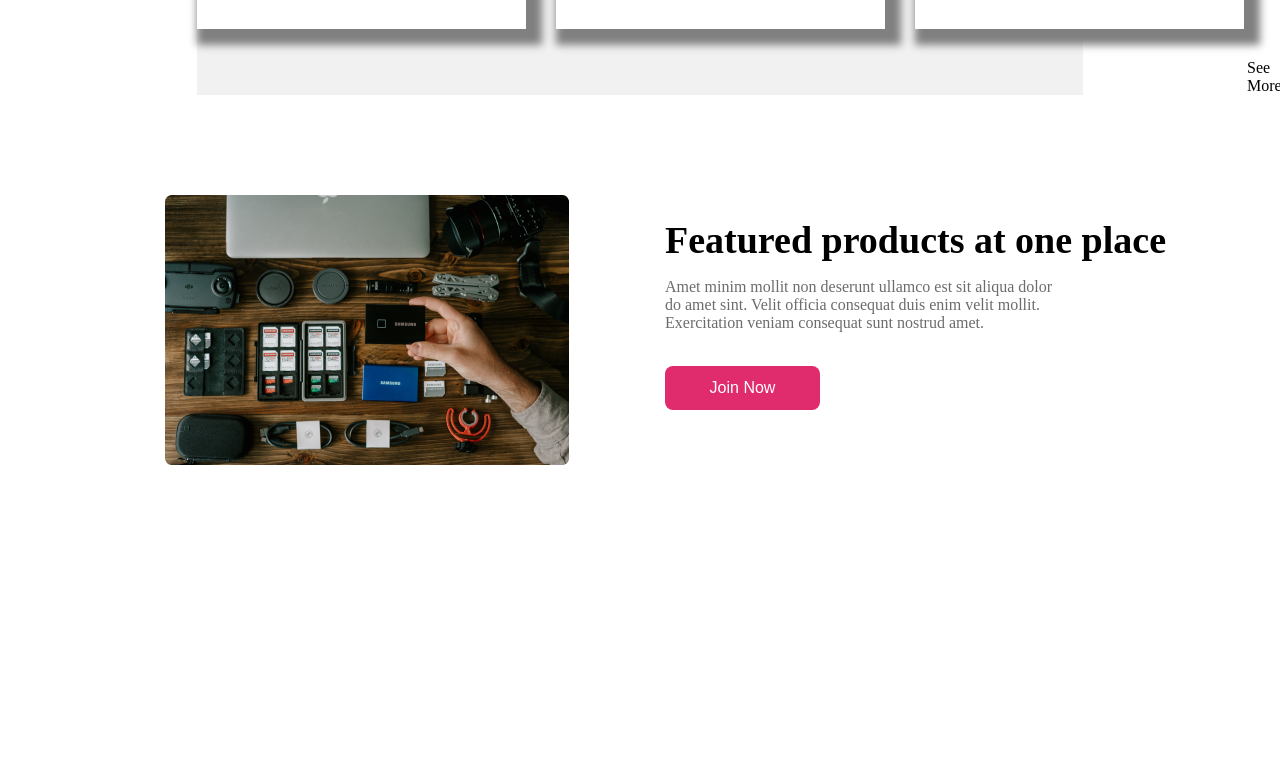
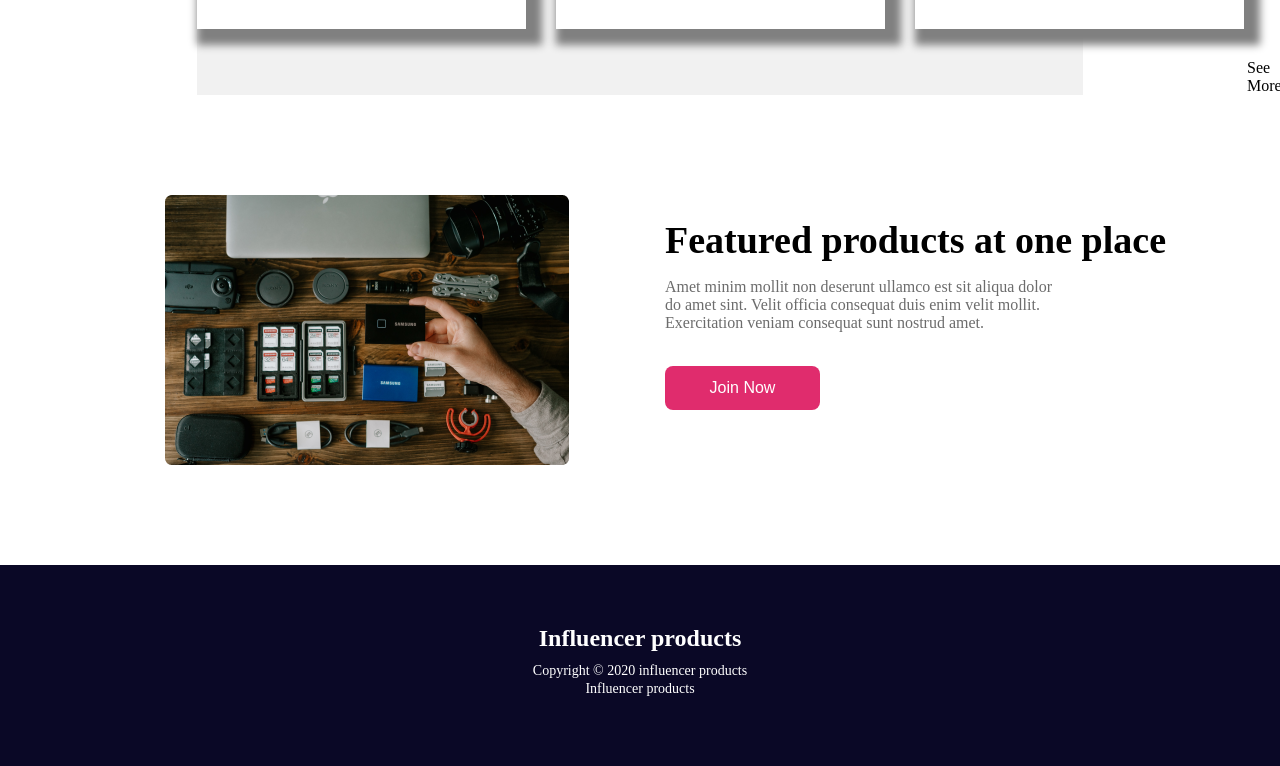
Before and after one commit to deluwarhoisn/influencer, a plain HTML site: page index.html in a window 1280 px wide. Shown: the part 2354-3120 px from the top of the page. Before the commit the page ends 2919 px from the top, so only its background shows below. Drawn offline with Linux system fonts and the light colour scheme.

Commit message:
added footer section

```diff
--- a/index.html
+++ b/index.html
@@ -195,13 +195,20 @@
                <div class="one-place">
                   <h2>Featured products at one place</h2>
                 <p>Amet minim mollit non deserunt ullamco est sit aliqua dolor <br> do amet sint. Velit officia consequat duis enim velit mollit. <br> Exercitation veniam consequat sunt nostrud amet.</p>
-                <button>Join Now</button>
+                <button>Join Now </button>
                </div>
             </div>
          </section>
     </main>
     <footer>
-
+     <div class="Influencer-products">
+        <h2>Influencer products</h2>
+        <p>Copyright © 2020  influencer products</p>
+        <p>Influencer products</p>
+        <div>
+            <img src="./images/" alt="">
+        </div>
+     </div>
     </footer>
 </body>
 
--- a/style/styles.css
+++ b/style/styles.css
@@ -121,9 +121,29 @@ background-color:white;
     font-size: 16px;
     font-style: bold;
     border: none;
+
 }
-
-
+footer{
+    background-color: #0A0826;
+}
+.Influencer-products{
+    color: white;
+}
+.Influencer-products{
+    text-align: center;
+    padding-top: 50px;
+    padding-bottom: 50px;
+}
+.Influencer-products h2{
+    font-size: 24px;
+    font-style: bold;
+   padding: 10px;
+}
+.Influencer-products p{
+    font-size: 14px;
+    font-style: bold;
+    padding: 1px;
+}
 
 @media screen and (max-width: 576px) {
     .Collection-section, .logo,
```
